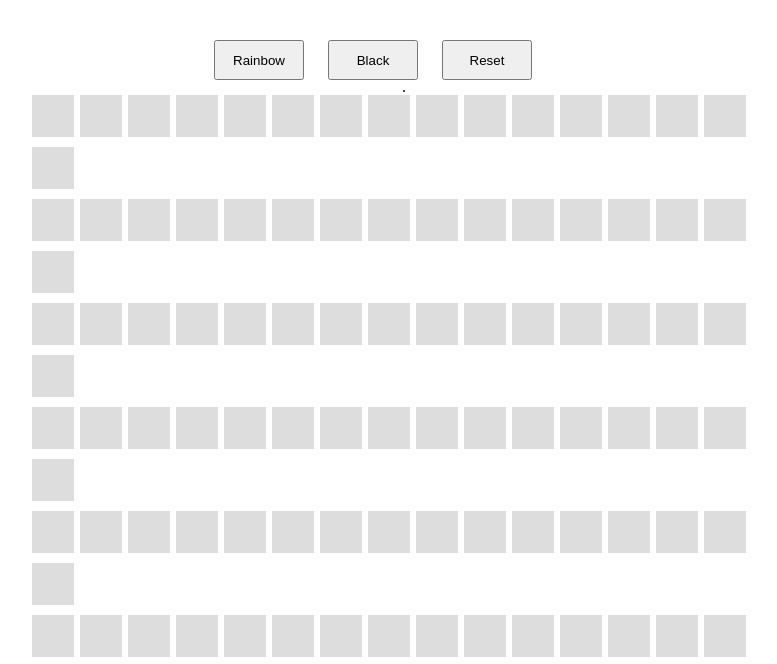
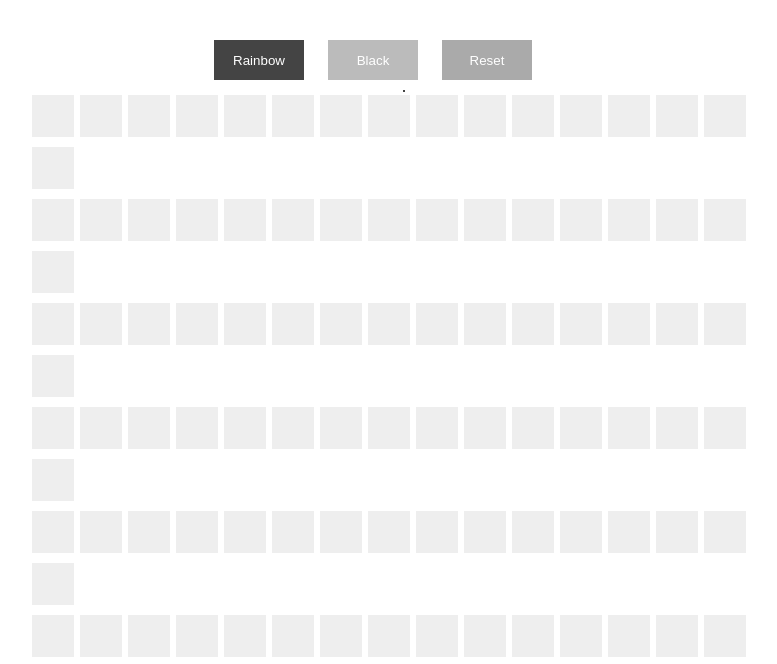
Before and after one commit to kat8711/etch_a_sketch, a plain HTML site: page index.html in a window 1280 px wide. Shown: the part 125-789 px from the top of the page, without its empty margins (236-1013 px from the left). Drawn offline with nearby package versions, Linux system fonts and the light colour scheme; a web font is replaced by a local one.

Commit message:
Change color of buttons to indicate whether they're selected

```diff
--- a/script.js
+++ b/script.js
@@ -6,36 +6,41 @@ $(document).ready(function()
     var position = 0;
     var id;
     var cell;
+
+    // set default color to 'rainbow'
     var color = "rainbow";
+    $('button#rainbow').attr('class','selected');
+    $('button#black').attr('class','unselected');
 
+    // draw the grid
     $("#grid").append("<table>")
-
     for (i = 1; i <= tableSize; i++)
     {
        $("#grid").append("<tr>");
-
        for (j = 1; j <= tableSize; j++)
        {
         $("#grid").append("<td id =" + position + "></td>");
         position++;
        }
-
        $("#grid").append("</tr>")
-
     }
-
     $("#grid").append("</table>");
 
-    console.log(randomColor());
 
+    // color scheme changes when buttons are clicked
     $('button#black').click(function() {
         color = "black";
+        $('button#rainbow').attr('class','unselected');
+        $('button#black').attr('class','selected');
     })
 
     $('button#rainbow').click(function() {
         color = "rainbow";
+        $('button#rainbow').attr('class','selected');
+        $('button#black').attr('class','unselected');
     })
 
+    // grid squares change color on mouseover
     $('td').mouseenter(function() {
         id = $(this).attr('id');
         cell = "td#" + id;
@@ -48,9 +53,18 @@ $(document).ready(function()
         }
     })
 
+    // reset button clears colors from the grid
     $('button#reset').click(function() {
         $('td').css('background-color','#ddd');
     })
+    $('button#reset').mousedown(function() {
+        $(this).attr('class','selected');
+    })
+    $('button#reset').mouseup(function() {
+        $(this).attr('class','unselected');
+    })
+
+
 });
 
 var randomColor = function()
--- a/style.css
+++ b/style.css
@@ -19,7 +19,17 @@ button {
     margin: 10px;
     height: 40px;
     width: 90px;
+    background-color: #aaa;
+    border-style: none;
+    color: #fff;
+}
 
+button.unselected {
+    background-color: #bbb;
+}
+
+button.selected {
+    background-color: #444;
 }
 
 #grid {
@@ -30,7 +40,7 @@ button {
 td {
     width: 40px;
     height: 40px;
-    background-color: #ddd;
+    background-color: #eee;
     margin: 3px;
     display: inline-block;
 }
```
